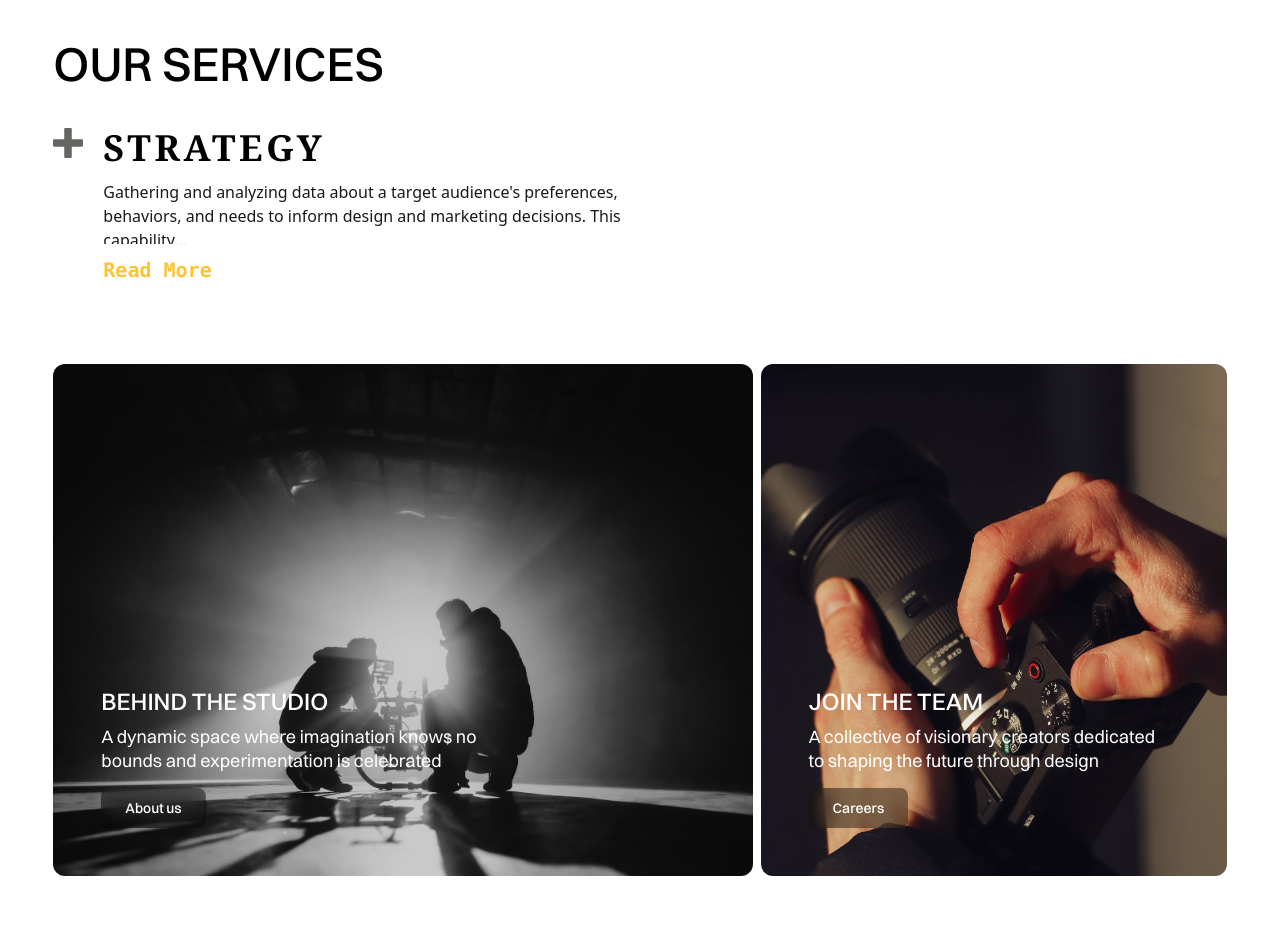
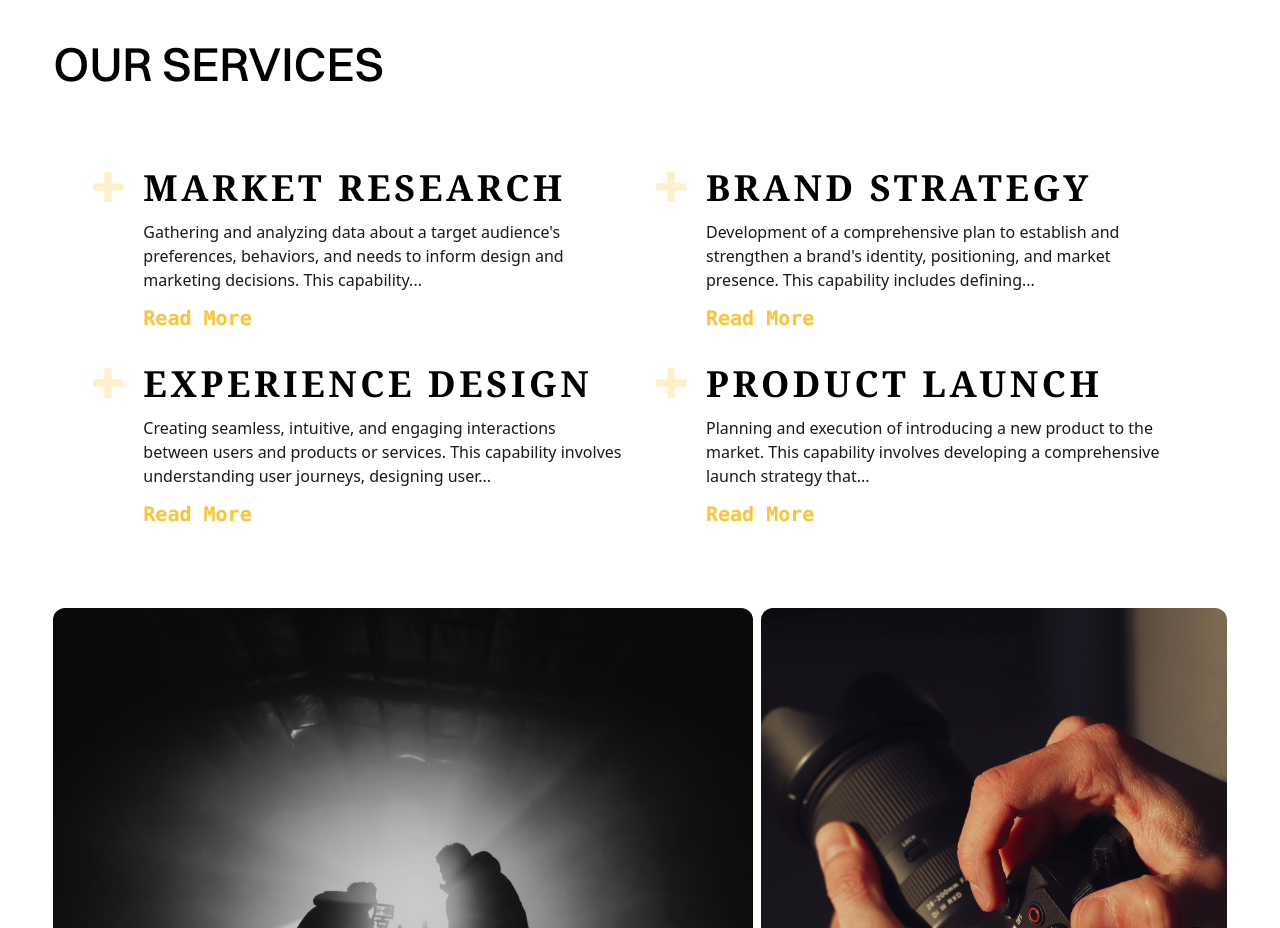
Before and after one commit to Fica-Web/FicaAds, a React (Vite) app in the folder frontend/: page / in a window 1280 px wide. Shown: the part 3000-3928 px from the top of the page. Built offline with nearby package versions, Linux system fonts and the light colour scheme.

Commit message:
sample services in home page

```diff
--- a/frontend/src/Components/Home/Services.jsx
+++ b/frontend/src/Components/Home/Services.jsx
@@ -1,4 +1,5 @@
 import React from 'react';
+import services from '../../data/services';
 import SingleService from './SingleService';
 
 const Services = () => {
@@ -7,10 +8,13 @@ const Services = () => {
             <h2 className='text-2xl md:text-4xl lg:text-5xl uppercase font-Switzer-Medium'>
                 Our Services
             </h2>
-            <div className='flex my-10 w-1/2'>
-                <div className='flex flex-col '>
-                    <SingleService />
-                </div>
+            <div className='grid md:grid-cols-2 grid-cols-1 gap-8 my-20 lg:px-10'>
+                {services.map(service => (
+                    <SingleService
+                        key={service.id}
+                        service={service}
+                    />
+                ))}
             </div>
         </div>
     )
--- a/frontend/src/Components/Home/SingleService.jsx
+++ b/frontend/src/Components/Home/SingleService.jsx
@@ -1,7 +1,7 @@
 import React, { useState } from 'react';
 import { ImPlus } from "react-icons/im";
 
-const SingleService = () => {
+const SingleService = ({ service }) => {
     const [isExpanded, setIsExpanded] = useState(false);
 
     const handleToggleDescription = () => {
@@ -12,7 +12,7 @@ const SingleService = () => {
         "Gathering and analyzing data about a target audience's preferences, behaviors, and needs to inform design and marketing decisions. This capability enables us to understand market trends, identify opportunities, and tailor strategies to meet consumer demands effectively.";
 
     // Split description into two parts
-    const words = description.split(' ');
+    const words = service.details.split(' ');
     const visibleWords = words.slice(0, 20).join(' ') + '...';
     const hiddenWords = words.slice(20).join(' ');
 
@@ -21,8 +21,8 @@ const SingleService = () => {
             {/* Icon Section */}
             <div>
                 <ImPlus
-                    className={`text-3xl font-bold transform transition-transform duration-500 cursor-pointer ${
-                        isExpanded ? 'rotate-45 text-brandYellow' : 'rotate-0 text-lightgray'
+                    className={`text-3xl mt-1 font-bold transform transition-transform duration-500 cursor-pointer ${
+                        isExpanded ? 'rotate-45 text-brandYellow' : 'rotate-0 text-primary'
                     }`}
                     onClick={handleToggleDescription}
                 />
@@ -31,11 +31,11 @@ const SingleService = () => {
             {/* Content Section */}
             <div>
                 <h3 className="text-4xl font-serif font-bold uppercase tracking-widest">
-                    Strategy
+                    { service.title }
                 </h3>
                 <div
                     className={`transition-all duration-500 my-3 ${
-                        isExpanded ? 'max-h-screen opacity-100' : 'max-h-16 opacity-90'
+                        isExpanded ? ' opacity-100' : ' opacity-90'
                     } overflow-hidden`}
                 >
                     <p>
@@ -47,12 +47,14 @@ const SingleService = () => {
                         )}
                     </p>
                 </div>
-                <button
-                    className="font-mono text-xl font-bold cursor-pointer text-brandYellow hover:underline"
-                    onClick={handleToggleDescription}
-                >
-                    {isExpanded ? 'Read Less' : 'Read More'}
-                </button>
+                {!isExpanded && (
+                    <button
+                        className="font-mono text-xl font-bold cursor-pointer text-brandYellow hover:underline"
+                        onClick={handleToggleDescription}
+                    >
+                        Read More
+                    </button>
+                )}
             </div>
         </div>
     );
--- /dev/null
+++ b/frontend/src/data/services.js
@@ -0,0 +1,28 @@
+const services = [
+    {
+        id: "1",
+        title: "Market Research",
+        details:
+        "Gathering and analyzing data about a target audience's preferences, behaviors, and needs to inform design and marketing decisions. This capability enables us to understand market trends, identify opportunities, and tailor strategies to meet consumer demands effectively.",
+    },
+    {
+        id: "2",
+        title: "Brand Strategy",
+        details:
+        "Development of a comprehensive plan to establish and strengthen a brand's identity, positioning, and market presence. This capability includes defining the brand's mission, values, target audience, and unique selling propositions. By creating a cohesive brand narrative and visual identity, we ensure consistent messaging across all touchpoints.",
+    },
+    {
+        id: "3",
+        title: "Experience Design",
+        details:
+        "Creating seamless, intuitive, and engaging interactions between users and products or services. This capability involves understanding user journeys, designing user interfaces (UI), and enhancing user experiences (UX) through research, prototyping, and testing.",
+    },
+    {
+        id: "4",
+        title: "Product Launch",
+        details:
+        "Planning and execution of introducing a new product to the market. This capability involves developing a comprehensive launch strategy that includes market research, branding, marketing, and promotional activities. We ensure that all visual and communication elements align with the brand identity and resonate with the target audience.",
+    },
+];
+
+export default services;
```
